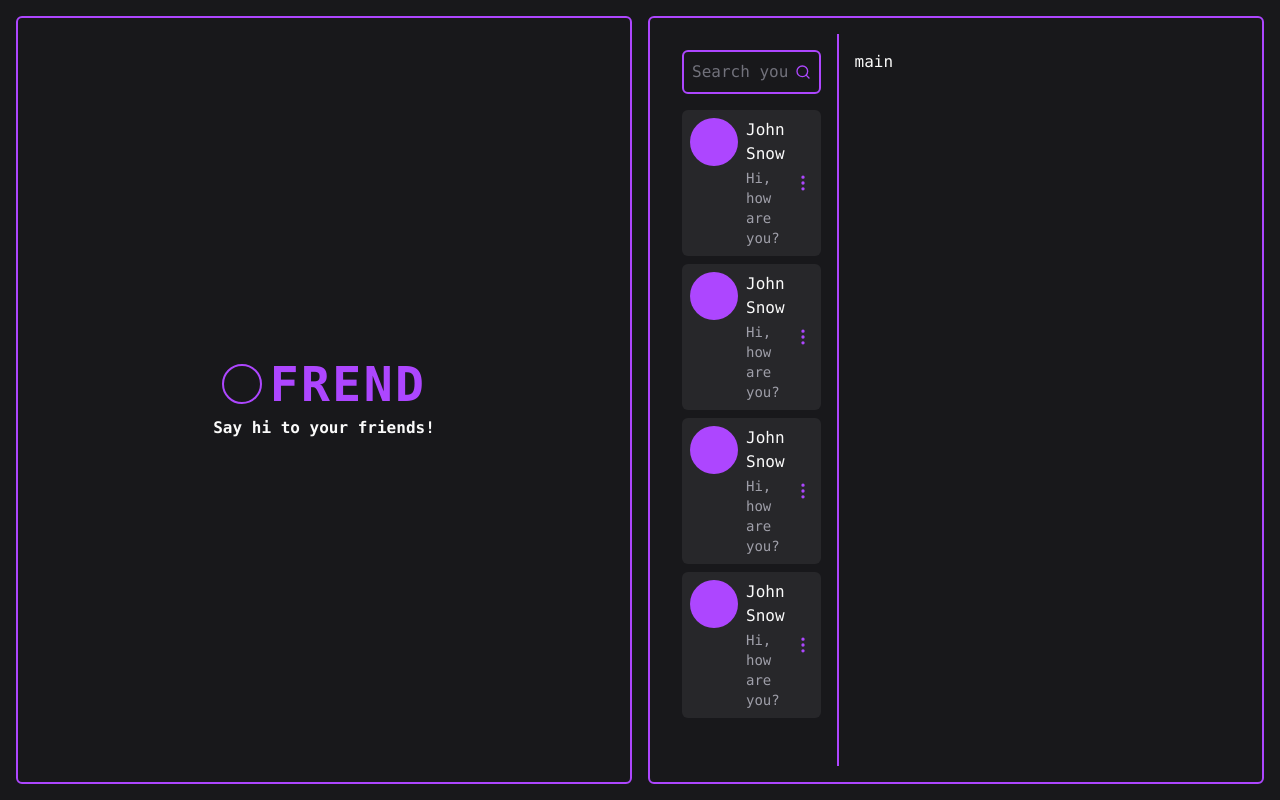
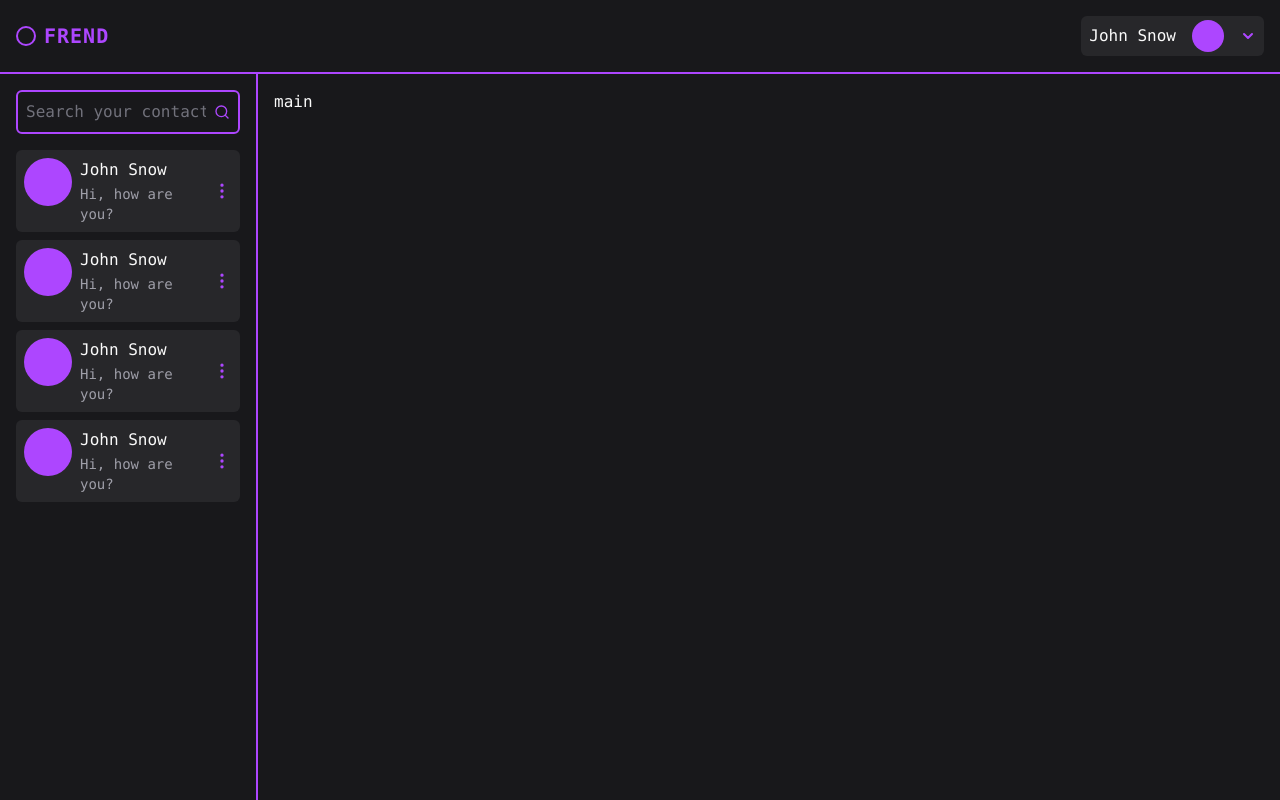
Before and after one commit to TonuCristi/frend-chat-app-fe, a React (Vite) app: page / in a window 1280 px wide. Built offline with nearby package versions, Linux system fonts and the light colour scheme; a web font is replaced by a local one.

Commit message:
refactor: routes layouts

```diff
--- a/src/App.tsx
+++ b/src/App.tsx
@@ -1,12 +1,9 @@
-import RootLayout from "./components/common/RootLayout";
-import AuthLayout from "./components/common/AuthLayout";
+import { Outlet } from "react-router";
 
 function App() {
-  const isLogged = false;
-
   return (
     <div className="h-dvh overflow-hidden">
-      {isLogged ? <RootLayout /> : <AuthLayout />}
+      <Outlet />
     </div>
   );
 }
--- a/src/main.tsx
+++ b/src/main.tsx
@@ -7,16 +7,23 @@ import ProfilePage from "./pages/ProfilePage.tsx";
 import HomePage from "./pages/HomePage.tsx";
 import LoginPage from "./pages/LoginPage.tsx";
 import RegisterPage from "./pages/RegisterPage.tsx";
+import RootLayout from "./components/common/RootLayout.tsx";
+import AuthLayout from "./components/common/AuthLayout.tsx";
 
 createRoot(document.getElementById("root")!).render(
   <StrictMode>
     <BrowserRouter>
       <Routes>
         <Route element={<App />}>
-          <Route index path="/" element={<HomePage />} />
-          <Route path="/profile" element={<ProfilePage />} />
-          <Route path="/login" element={<LoginPage />} />
-          <Route path="/register" element={<RegisterPage />} />
+          <Route element={<RootLayout />}>
+            <Route index path="/" element={<HomePage />} />
+            <Route path="/profile" element={<ProfilePage />} />
+          </Route>
+
+          <Route element={<AuthLayout />}>
+            <Route path="/login" element={<LoginPage />} />
+            <Route path="/register" element={<RegisterPage />} />
+          </Route>
         </Route>
       </Routes>
     </BrowserRouter>
```
